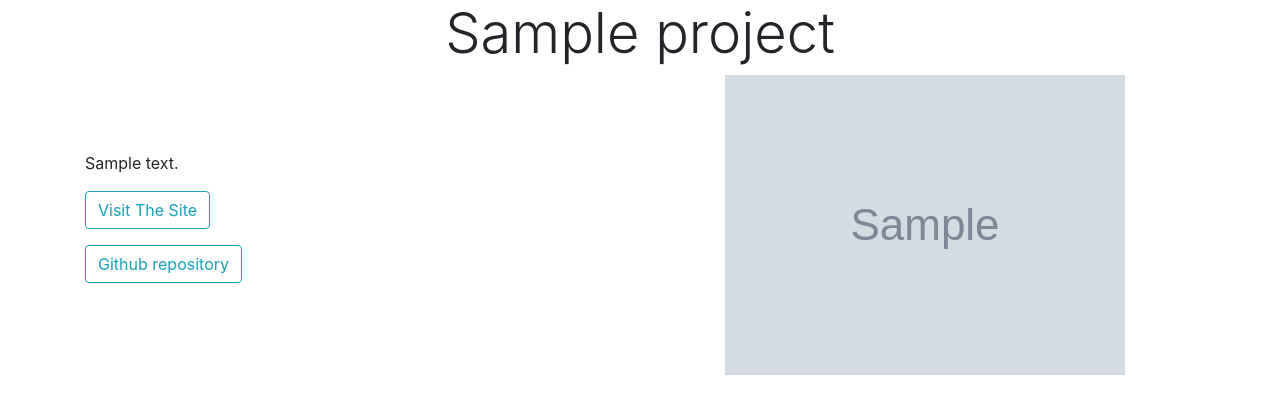
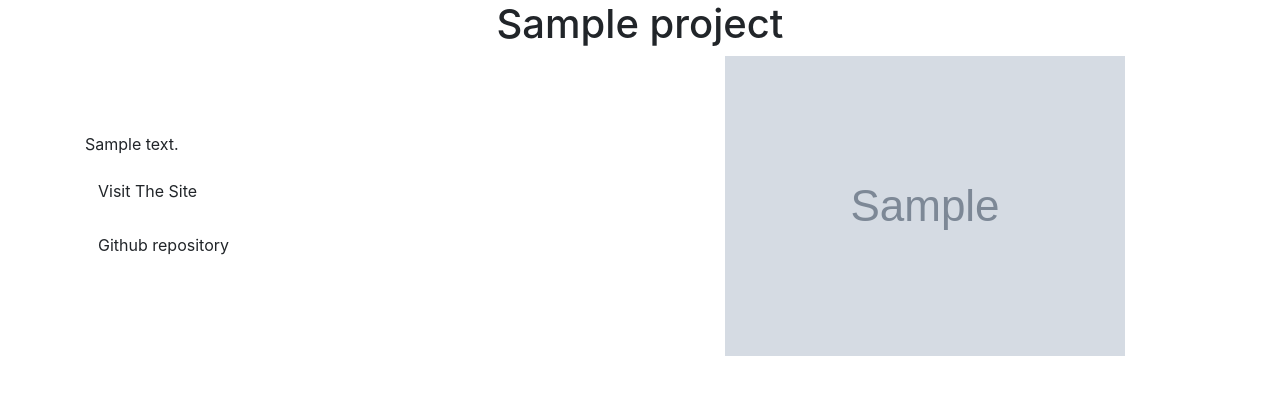
Before and after one commit to JackPflaum/MyPortfolioWebsite, a Django app: a page that uses MyPortfolioWebsite/jacks_website/templates/project_details.html in a window 1280 px wide. Shown: the part 72-486 px from the top of the page. Run offline with Django 4.2, Linux system fonts and the light colour scheme; tables that the repository leaves empty hold one stand-in row (values such as "Sample post"); grey boxes marked "Sample" are stand-in pictures; some libraries are stand-ins or nearby versions.

Commit message:
change to buttons in project details page

```diff
--- a/MyPortfolioWebsite/jacks_website/templates/project_details.html
+++ b/MyPortfolioWebsite/jacks_website/templates/project_details.html
@@ -5,14 +5,14 @@
 {% block title %}{{ project.title }}{% endblock %}
 
 {% block content %}
-<h3 class="text-center display-4">{{ project.title }}</h3>
+<h1 class="text-center">{{ project.title }}</h1>
 
 <div class="container">
     <div class="row flex-column-reverse flex-md-row">
         <div class="col-md-6 d-flex flex-column justify-content-center">
             <p class="text-justify">{{ project.details }}</p>
-            <p><a href="#" class="btn btn-outline-info">Visit The Site</a></p>
-            <p><a href="{{ project.github_url }}" target="_blank" class="btn btn-outline-info">Github repository</a></p>
+            <p><a href="#" class="btn btn-custom">Visit The Site</a></p>
+            <p><a href="{{ project.github_url }}" target="_blank" class="btn btn-custom">Github repository</a></p>
         </div>
         <div class="col-md-6 d-flex justify-content-center">
             <img src="{{ project.image.url }}" alt="{{ project.title }}" class="img-fluid">
```
